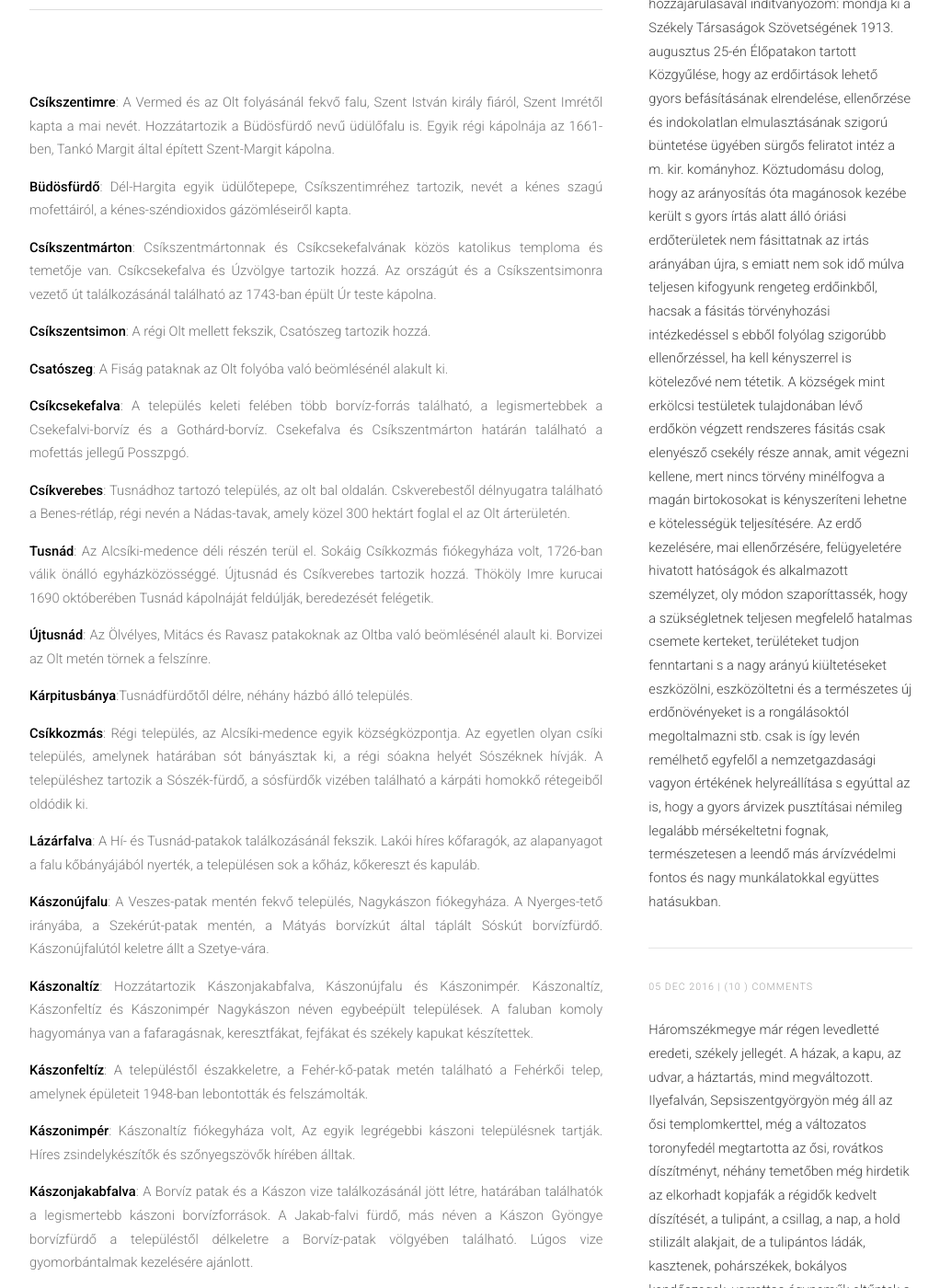
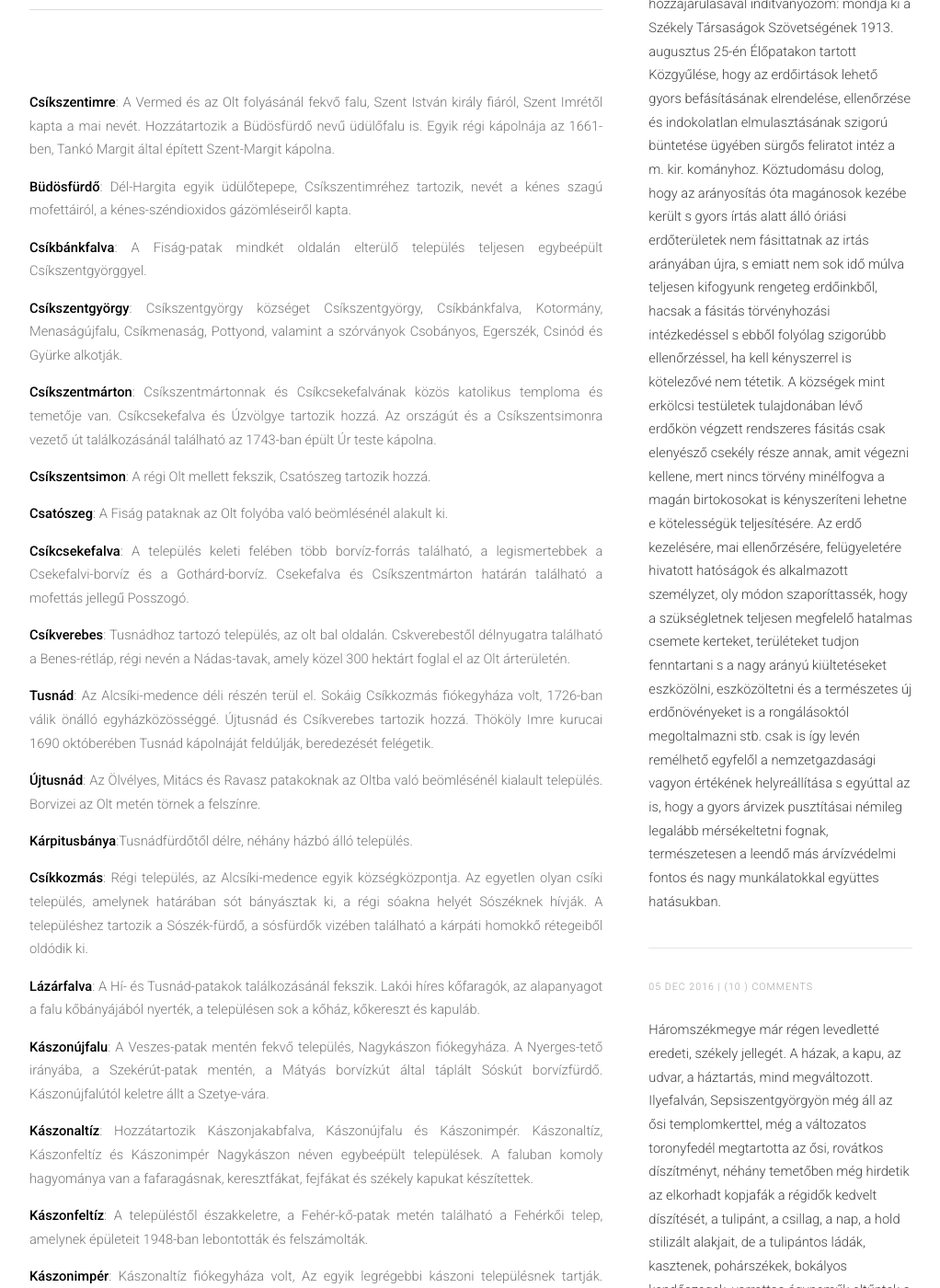
Before and after one commit to siculia/siculia.github.io, a Jekyll site: the page built from siculia-csikszek.html, in a window 1280 px wide and 1400 px high, scrolled down 1564 px. Shown: the whole window at 92% size, without its empty margins (128-1150 px from the left). Built offline with Jekyll 4.4.1, drawn with Linux system fonts in a browser that asks for light colours; nearby versions of some CDN libraries; library files that are not in the unit come from our copies; some of the changed text lies outside the part shown.

Commit message:
Csíkszéki települések leírása, Csíkszentgyörgy

```diff
--- a/siculia-csikszek.html
+++ b/siculia-csikszek.html
@@ -52,13 +52,15 @@ layout: default
 
 							<p style="text-align: justify;"><b>Csíkszentimre</b>: A Vermed és az Olt folyásánál fekvő falu, Szent István király fiáról, Szent Imrétől kapta a mai nevét. Hozzátartozik a Büdösfürdő nevű üdülőfalu is. Egyik régi kápolnája az 1661-ben, Tankó Margit által épített Szent-Margit kápolna.</p>
 							<p style="text-align: justify;"><b>Büdösfürdő</b>: Dél-Hargita egyik üdülőtepepe, Csíkszentimréhez tartozik, nevét a kénes szagú mofettáiról, a kénes-széndioxidos gázömléseiről kapta.</p>
+							<p style="text-align: justify;"><b>Csíkbánkfalva</b>: A Fiság-patak mindkét oldalán elterülő település teljesen egybeépült Csíkszentgyörggyel.</p>
+							<p style="text-align: justify;"><b>Csíkszentgyörgy</b>: Csíkszentgyörgy községet Csíkszentgyörgy, Csíkbánkfalva, Kotormány, Menaságújfalu, Csíkmenaság, Pottyond, valamint a szórványok Csobányos, Egerszék, Csinód és Gyürke alkotják.
 							<p style="text-align: justify;"><b>Csíkszentmárton</b>: Csíkszentmártonnak és Csíkcsekefalvának közös katolikus temploma és temetője van. Csíkcsekefalva és Úzvölgye tartozik hozzá. Az országút és a Csíkszentsimonra vezető út találkozásánál található az 1743-ban épült Úr teste kápolna.</p>
 							<p style="text-align: justify;"><b>Csíkszentsimon</b>: A régi Olt mellett fekszik, Csatószeg tartozik hozzá.</p>
 							<p style="text-align: justify;"><b>Csatószeg</b>: A Fiság pataknak az Olt folyóba való beömlésénél alakult ki.</p>
-							<p style="text-align: justify;"><b>Csíkcsekefalva</b>: A település keleti felében több borvíz-forrás található, a legismertebbek a Csekefalvi-borvíz és a Gothárd-borvíz. Csekefalva és Csíkszentmárton határán található a mofettás jellegű Posszpgó.
+							<p style="text-align: justify;"><b>Csíkcsekefalva</b>: A település keleti felében több borvíz-forrás található, a legismertebbek a Csekefalvi-borvíz és a Gothárd-borvíz. Csekefalva és Csíkszentmárton határán található a mofettás jellegű Posszogó.
 							<p style="text-align: justify;"><b>Csíkverebes</b>: Tusnádhoz tartozó település, az olt bal oldalán. Cskverebestől délnyugatra található a Benes-rétláp, régi nevén a Nádas-tavak, amely közel 300 hektárt foglal el az Olt árterületén.</p>
 							<p style="text-align: justify;"><b>Tusnád</b>: Az Alcsíki-medence déli részén terül el. Sokáig Csíkkozmás fiókegyháza volt, 1726-ban válik önálló egyházközösséggé. Újtusnád és Csíkverebes tartozik hozzá. Thököly Imre kurucai 1690 októberében Tusnád kápolnáját feldúlják, beredezését felégetik.</p>
-							<p style="text-align: justify;"><b>Újtusnád</b>: Az Ölvélyes, Mitács és Ravasz patakoknak az Oltba való beömlésénél alault ki. Borvizei az Olt metén törnek a felszínre.</p>
+							<p style="text-align: justify;"><b>Újtusnád</b>: Az Ölvélyes, Mitács és Ravasz patakoknak az Oltba való beömlésénél kialault település. Borvizei az Olt metén törnek a felszínre.</p>
 							<p style="text-align: justify;"><b>Kárpitusbánya</b>:Tusnádfürdőtől délre, néhány házbó álló település.</p>
 							<p style="text-align: justify;"><b>Csíkkozmás</b>: Régi település, az Alcsíki-medence egyik községközpontja. Az egyetlen olyan csíki település, amelynek határában sót bányásztak ki, a régi sóakna helyét Sószéknek hívják. A településhez tartozik a Sószék-fürdő, a sósfürdők vizében található a kárpáti homokkő rétegeiből oldódik ki.</p>
 							<p style="text-align: justify;"><b>Lázárfalva</b>: A Hí- és Tusnád-patakok találkozásánál fekszik. Lakói híres kőfaragók, az alapanyagot a falu kőbányájából nyerték, a településen sok a kőház, kőkereszt és kapuláb.</p>
@@ -67,7 +69,7 @@ layout: default
 							<p style="text-align: justify;"><b>Kászonfeltíz</b>: A településtől északkeletre, a Fehér-kő-patak metén található a Fehérkői telep, amelynek épületeit 1948-ban lebontották és felszámolták. </p>
 							<p style="text-align: justify;"><b>Kászonimpér</b>: Kászonaltíz fiókegyháza volt, Az egyik legrégebbi kászoni településnek tartják. Híres zsindelykészítők és szőnyegszövők hírében álltak.</p>
 							<p style="text-align: justify;"><b>Kászonjakabfalva</b>: A Borvíz patak és a Kászon vize találkozásánál jött létre, határában találhatók a legismertebb kászoni borvízforrások. A Jakab-falvi fürdő, más néven a Kászon Gyöngye borvízfürdő a településtől délkeletre a Borvíz-patak völgyében található. Lúgos vize gyomorbántalmak kezelésére ajánlott.</p>
-
+							<p style="text-align: justify;"><b>Úzvölgye</b>: A Magyarós-patak alsó folyásánál álló hadikápolnát a határőrezred építette, az életüket vesztett katonák emlékére. A háromszéki székelyek évente megemlékeznek az 1944. augusztus 29-én itt elesett hozzátartozóikról.
 					</section>
 				</div>
 				{% include sidebar.html %}
```
